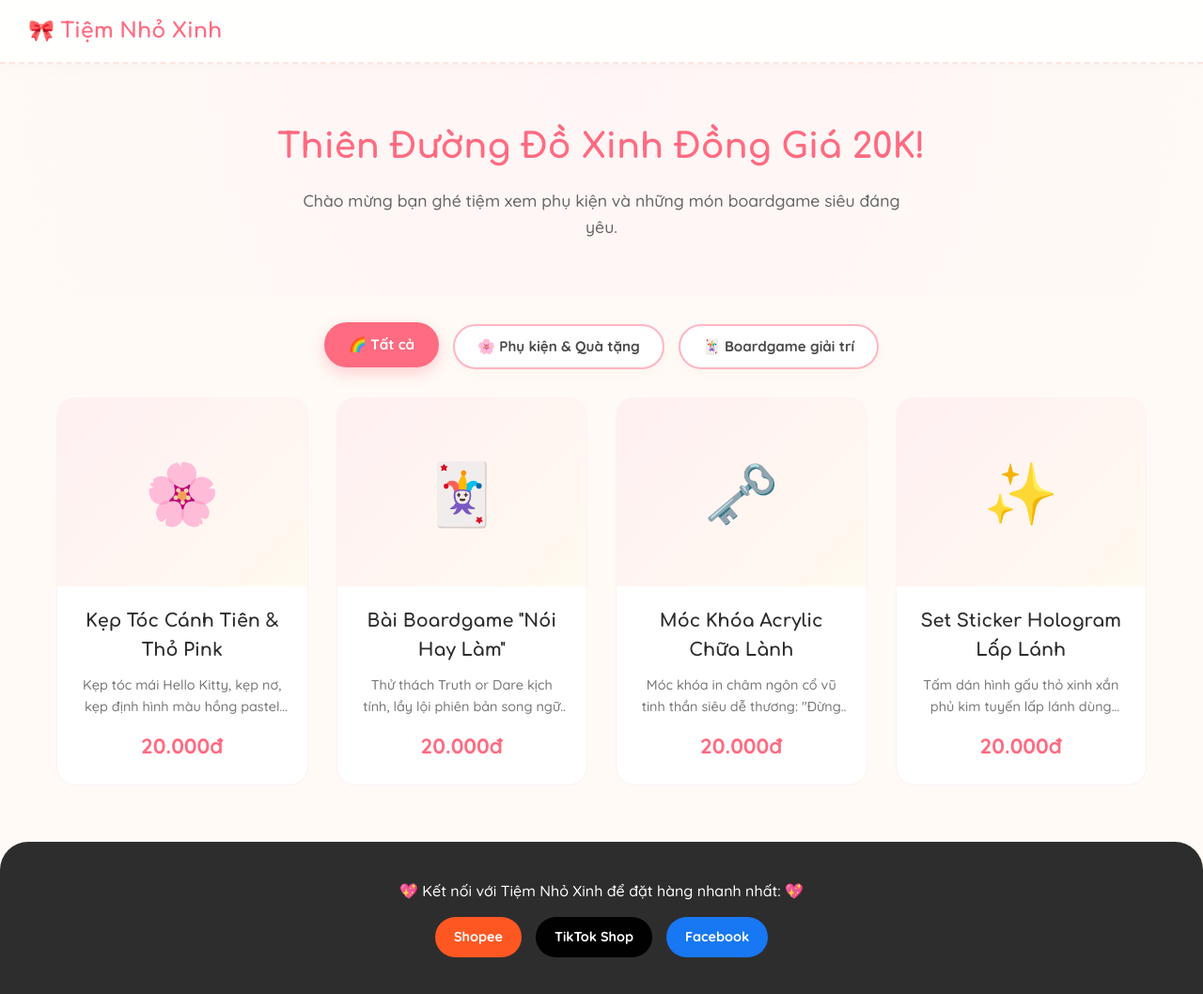
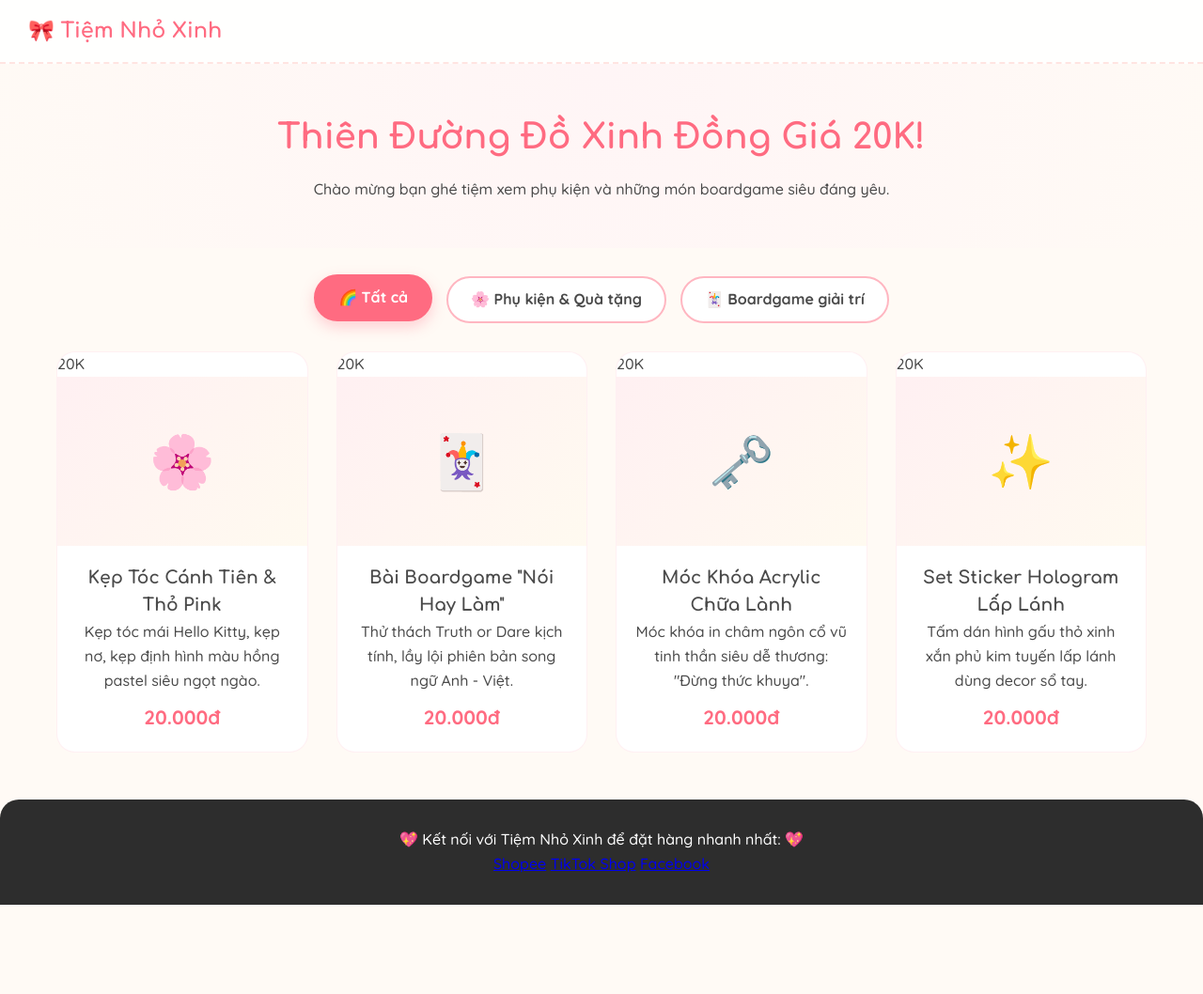
Before and after one commit to chidoi2012/shop, a plain HTML site: page index.html in a window 1280 px wide. Shown: the whole page at 94% size. After the commit the page ends 963 px from the top, so only its background shows below. Drawn offline with Linux system fonts and the light colour scheme.

Commit message:
Update style.css

```diff
--- a/style.css
+++ b/style.css
@@ -1,4 +1,3 @@
-/* --- PHÔNG CHỮ & BIẾN MÀU PASTEL --- */
 @import url('https://fonts.googleapis.com/css2?family=Comfortaa:wght@400;700&family=Quicksand:wght@500;700&display=swap');
 
 * {
@@ -27,7 +26,6 @@ h1, h2, h3, .brand-name {
     font-weight: 700;
 }
 
-/* --- THANH MENU (HEADER) --- */
 header {
     background: rgba(255, 255, 255, 0.9);
     backdrop-filter: blur(10px);
@@ -40,7 +38,6 @@ header {
     top: 0;
     z-index: 1000;
     border-bottom: 2px dashed #ffe4e1;
-    box-shadow: 0 4px 15px rgba(0,0,0,0.02);
 }
 
 .brand-name {
@@ -49,25 +46,9 @@ header {
     text-decoration: none;
 }
 
-nav a {
-    color: var(--text-dark);
-    text-decoration: none;
-    font-weight: 700;
-    font-size: 0.95rem;
-    padding: 6px 12px;
-    border-radius: 20px;
-    transition: all 0.3s;
-}
-
-nav a:hover {
-    background-color: #fff0f2;
-    color: var(--accent-pink);
-}
-
-/* --- BANNER CHÀO MỪNG --- */
 .hero {
     text-align: center;
-    padding: 60px 20px;
+    padding: 50px 20px;
     background: radial-gradient(circle at top, #fff5f6 0%, var(--bg-creamy) 100%);
 }
 
@@ -77,20 +58,11 @@ nav a:hover {
     margin-bottom: 12px;
 }
 
-.hero p {
-    font-size: 1.1rem;
-    max-width: 650px;
-    margin: 0 auto;
-    color: #666;
-}
-
-/* --- HỆ THỐNG 3 NÚT CHUYỂN TRANG --- */
 .tab-container {
     display: flex;
     justify-content: center;
     gap: 15px;
     margin: 30px 0;
-    flex-wrap: wrap;
 }
 
 .tab-btn {
@@ -100,14 +72,11 @@ nav a:hover {
     color: var(--text-dark);
     border: 2px solid var(--primary-pink);
     padding: 10px 24px;
-    font-size: 0.95rem;
     font-weight: 700;
     border-radius: 25px;
     transition: all 0.3s ease;
-    box-shadow: 0 4px 10px rgba(255, 182, 193, 0.1);
 }
 
-/* Thẻ định vị trang hiện tại */
 .tab-btn.active, .tab-btn:hover {
     background-color: var(--accent-pink);
     color: #fff;
@@ -116,7 +85,6 @@ nav a:hover {
     box-shadow: 0 6px 15px rgba(255, 107, 129, 0.3);
 }
 
-/* --- LƯỚI SẢN PHẨM --- */
 .container {
     max-width: 1200px;
     margin: 0 auto;
@@ -127,100 +95,48 @@ nav a:hover {
     display: grid;
     grid-template-columns: repeat(auto-fit, minmax(260px, 1fr));
     gap: 30px;
-    margin-bottom: 60px;
 }
 
 .product-card {
     background: #fff;
     border-radius: 20px;
     overflow: hidden;
-    transition: all 0.4s ease;
     border: 1px solid rgba(255, 182, 193, 0.2);
-    position: relative;
+    transition: all 0.3s ease;
 }
 
 .product-card:hover {
-    transform: translateY(-8px);
+    transform: translateY(-5px);
     box-shadow: var(--card-shadow);
-    border-color: var(--primary-pink);
 }
 
 .product-image-box {
-    height: 200px;
+    height: 180px;
     background: linear-gradient(135deg, #fff0f2 0%, #fffaf0 100%);
     display: flex;
     align-items: center;
     justify-content: center;
-    font-size: 4rem;
-    position: relative;
-}
-
-.badge-price {
-    position: absolute;
-    top: 15px;
-    right: 15px;
-    background: var(--accent-pink);
-    color: #fff;
-    padding: 4px 12px;
-    border-radius: 15px;
-    font-weight: 700;
-    font-size: 0.85rem;
+    font-size: 3.5rem;
 }
 
 .product-info {
-    padding: 22px;
+    padding: 20px;
     text-align: center;
 }
 
-.product-info h3 {
-    font-size: 1.2rem;
-    margin-bottom: 10px;
-    color: #2d2d2d;
+.price-tag {
+    font-size: 1.3rem;
+    color: var(--accent-pink);
+    font-weight: 700;
+    margin-top: 10px;
 }
 
-.product-info p {
-    font-size: 0.9rem;
-    color: #777;
-    margin-bottom: 15px;
-    height: 44px;
-    display: -webkit-box;
-    -webkit-line-clamp: 2;
-    -webkit-box-orient: vertical;
-    overflow: hidden;
-}
-
-.price-tag {
-    font-size: 1.4rem;
-    color: var(--accent-pink);
-    font-weight: 700;
-}
-
-/* --- FOOTER --- */
 footer {
     background-color: #2d2d2d;
     color: #fff;
-    padding: 40px 20px;
+    padding: 30px 20px;
     text-align: center;
-    border-top-left-radius: 30px;
-    border-top-right-radius: 30px;
     margin-top: 50px;
+    border-top-left-radius: 20px;
+    border-top-right-radius: 20px;
 }
-
-.social-links {
-    display: flex;
-    justify-content: center;
-    gap: 15px;
-    margin-top: 15px;
-}
-
-.social-links a {
-    color: #fff;
-    text-decoration: none;
-    padding: 10px 20px;
-    border-radius: 25px;
-    font-size: 0.9rem;
-    font-weight: 700;
-}
-.btn-shopee { background-color: #ff5722; }
-.btn-tiktok  { background-color: #010101; }
-.btn-facebook { background-color: #1877f2; }
```
